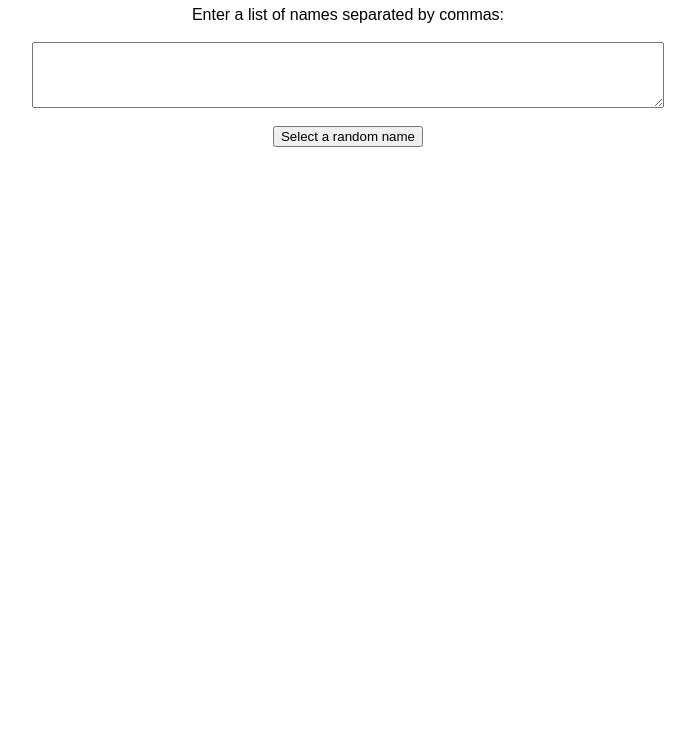
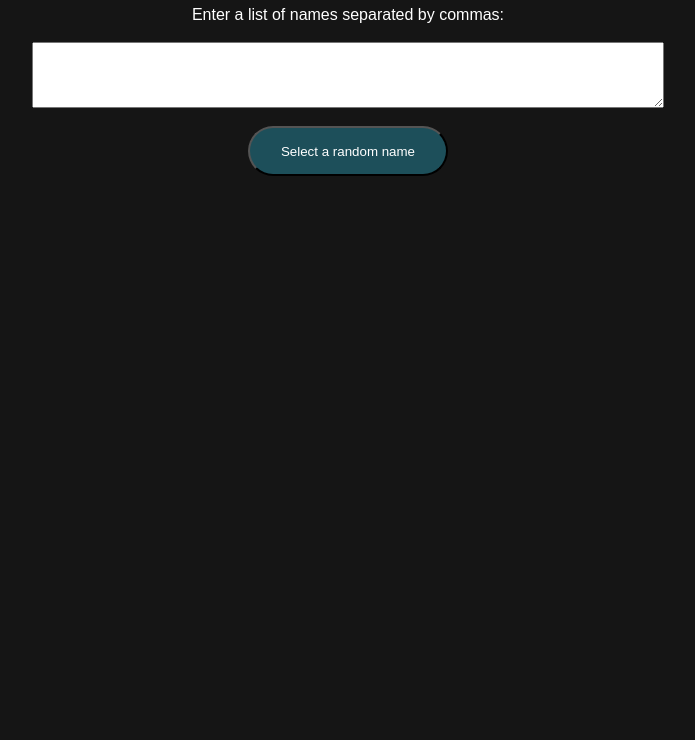
Before and after one commit to Akinwalee/randomizer, a plain HTML site: page index.html in a window 1280 px wide. Shown: the part 60-800 px from the top of the page, without its empty margins (292-987 px from the left). Drawn offline with Linux system fonts and the light colour scheme.

Commit message:
updated stylesheet

```diff
--- a/style.css
+++ b/style.css
@@ -1,6 +1,8 @@
 body {
   	font-family: sans-serif;
 	text-align: center;
+	background-color: #151515;
+	color: #fff;
 }
 
 form {
@@ -17,3 +19,10 @@ body {
 	font-size: 32px;
 	margin-top: 20px;
 		}
+button {
+	width: 200px;
+	height: 50px;
+	border-radius: 50px;
+	background: #1d4f5a;
+	color: #fff;
+}
```
Also changed, not shown: index.html (indentation only). Lines whose indentation alone changed are shown as unchanged.
